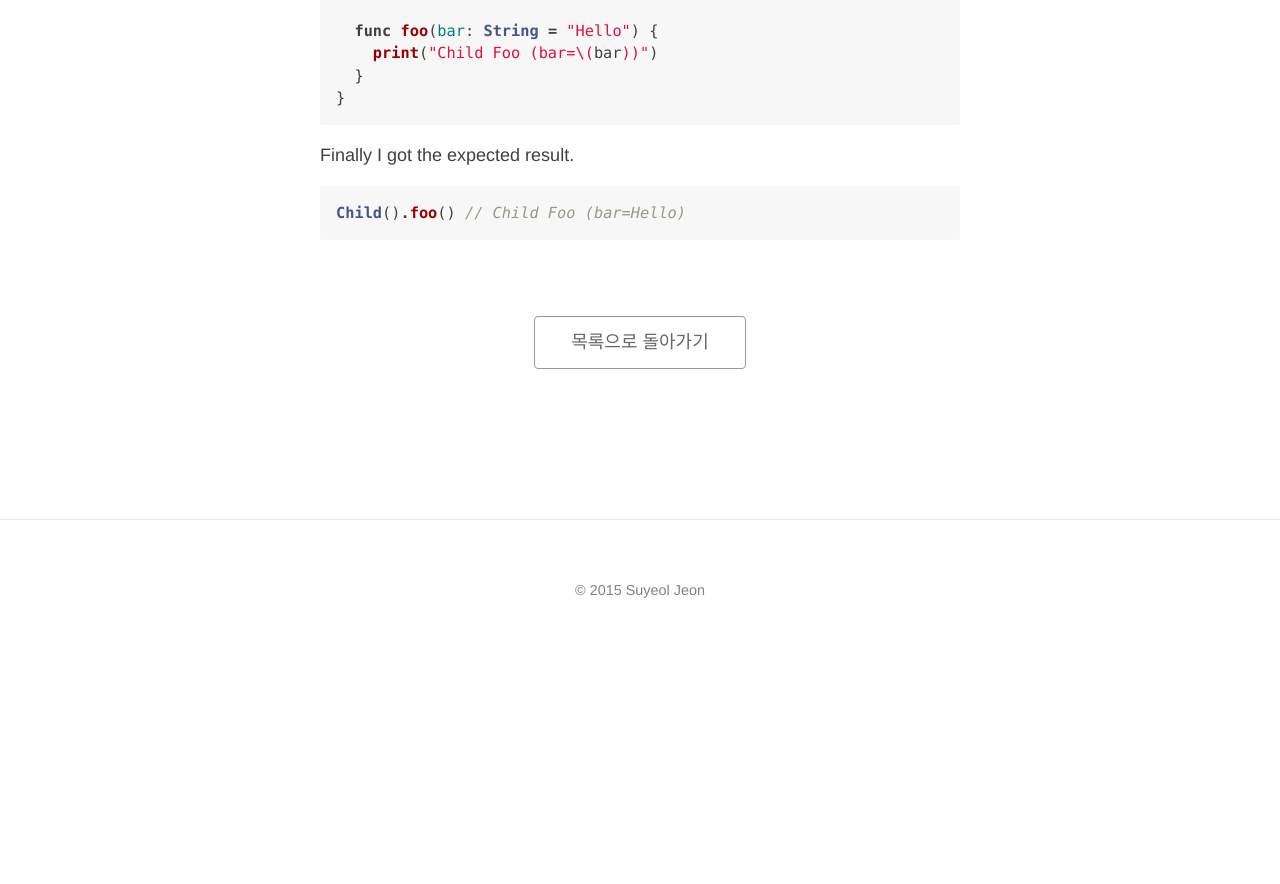
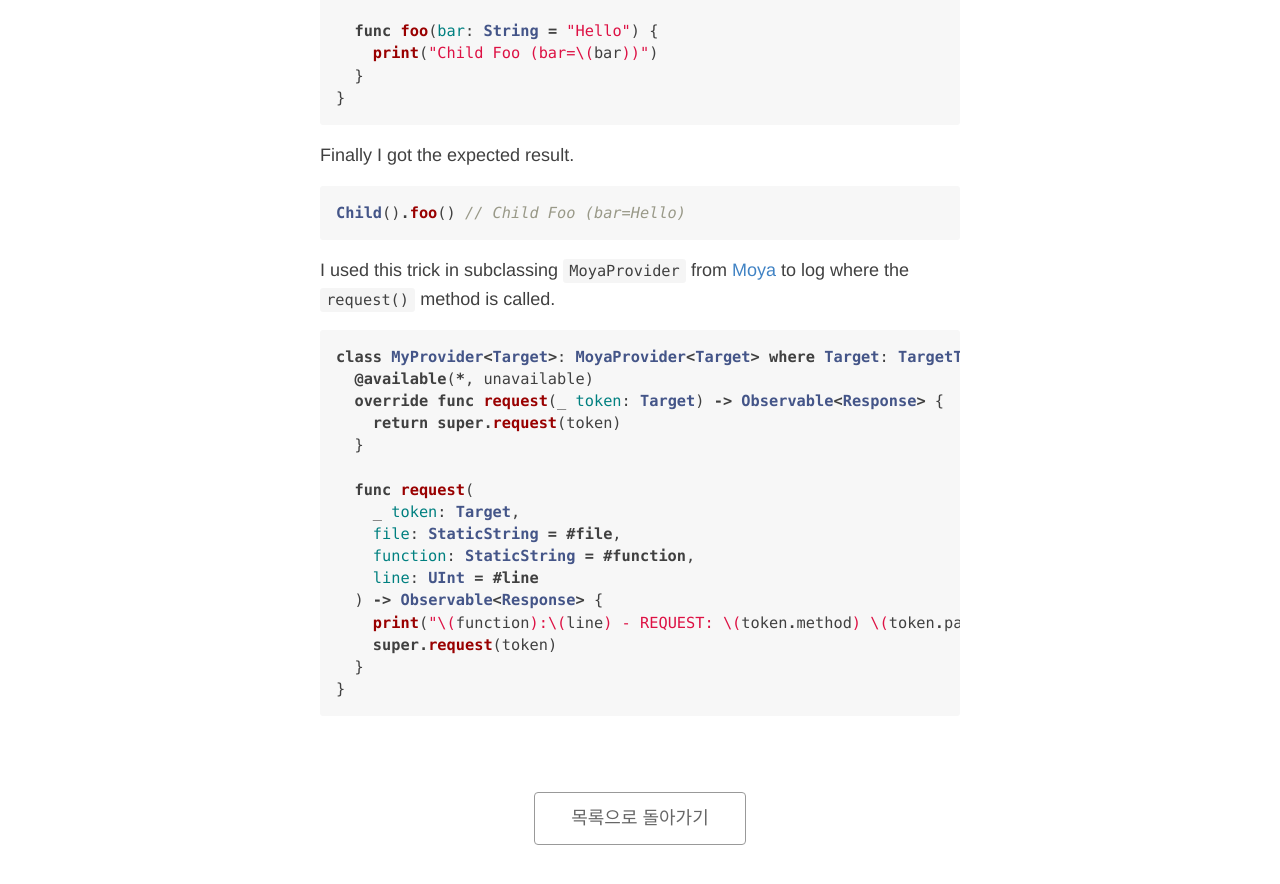
Before and after one commit to devxoul/blog, a Jekyll site: the page built from _posts/2016-12-23-swift-override-func-default-parameter-values.md, in a window 1280 px wide and 900 px high, scrolled down 1409 px. Shown: the top 884 px of the window. Built offline with Jekyll 4.4.1, drawn with Linux system fonts in a browser that asks for light colours; before the commit the page ends 2071 px from its top, so only the background shows below that.

Commit message:
Add last paragraph

````diff
--- a/_posts/2016-12-23-swift-override-func-default-parameter-values.md
+++ b/_posts/2016-12-23-swift-override-func-default-parameter-values.md
@@ -60,3 +60,24 @@ Finally I got the expected result.
 ```swift
 Child().foo() // Child Foo (bar=Hello)
 ```
+
+I used this trick in subclassing `MoyaProvider` from [Moya](https://github.com/Moya/Moya) to log where the `request()` method is called.
+
+```swift
+class MyProvider<Target>: MoyaProvider<Target> where Target: TargetType {
+  @available(*, unavailable)
+  override func request(_ token: Target) -> Observable<Response> {
+    return super.request(token)
+  }
+
+  func request(
+    _ token: Target,
+    file: StaticString = #file,
+    function: StaticString = #function,
+    line: UInt = #line
+  ) -> Observable<Response> {
+    print("\(function):\(line) - REQUEST: \(token.method) \(token.path)")
+    super.request(token)
+  }
+}
+```
````
